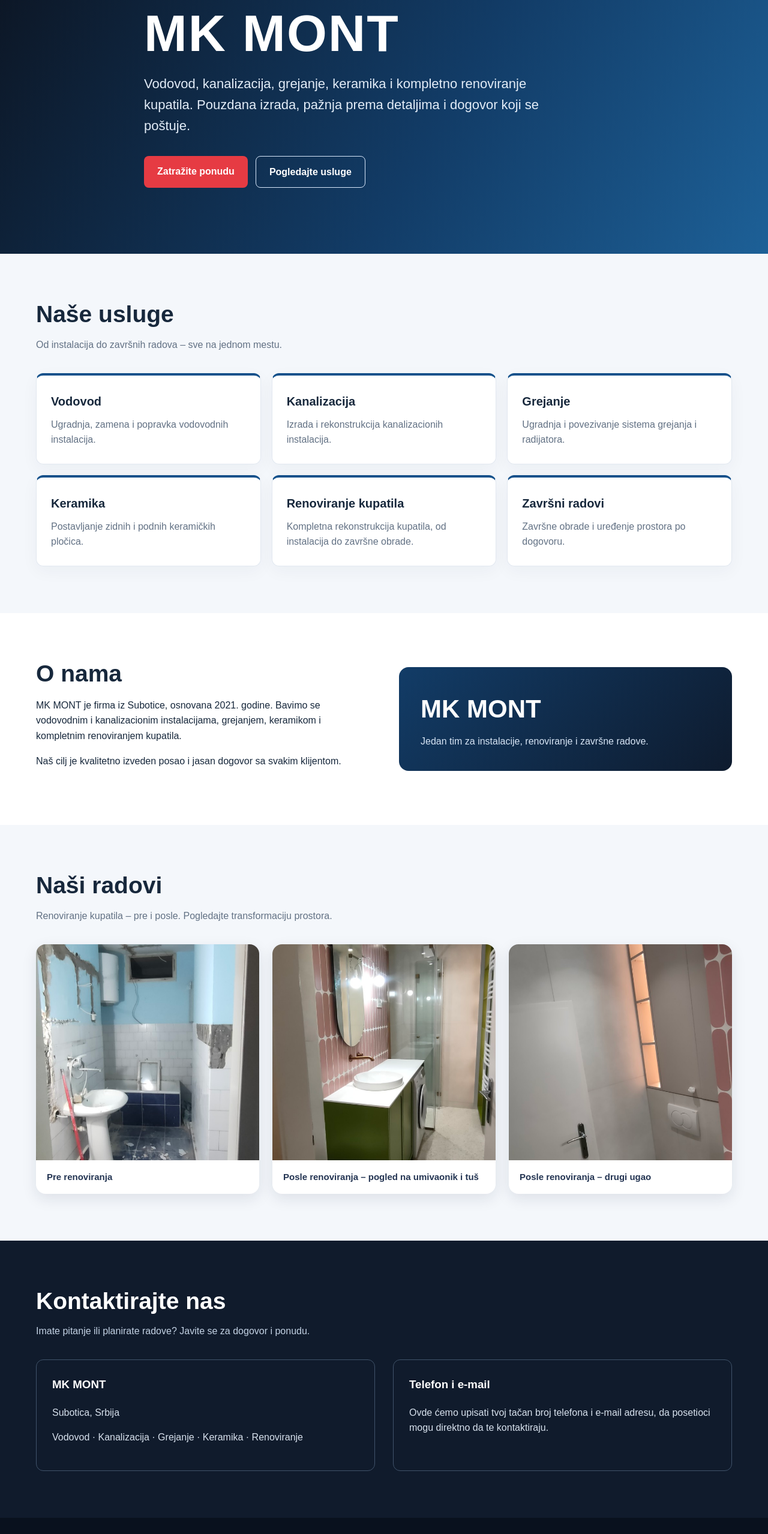
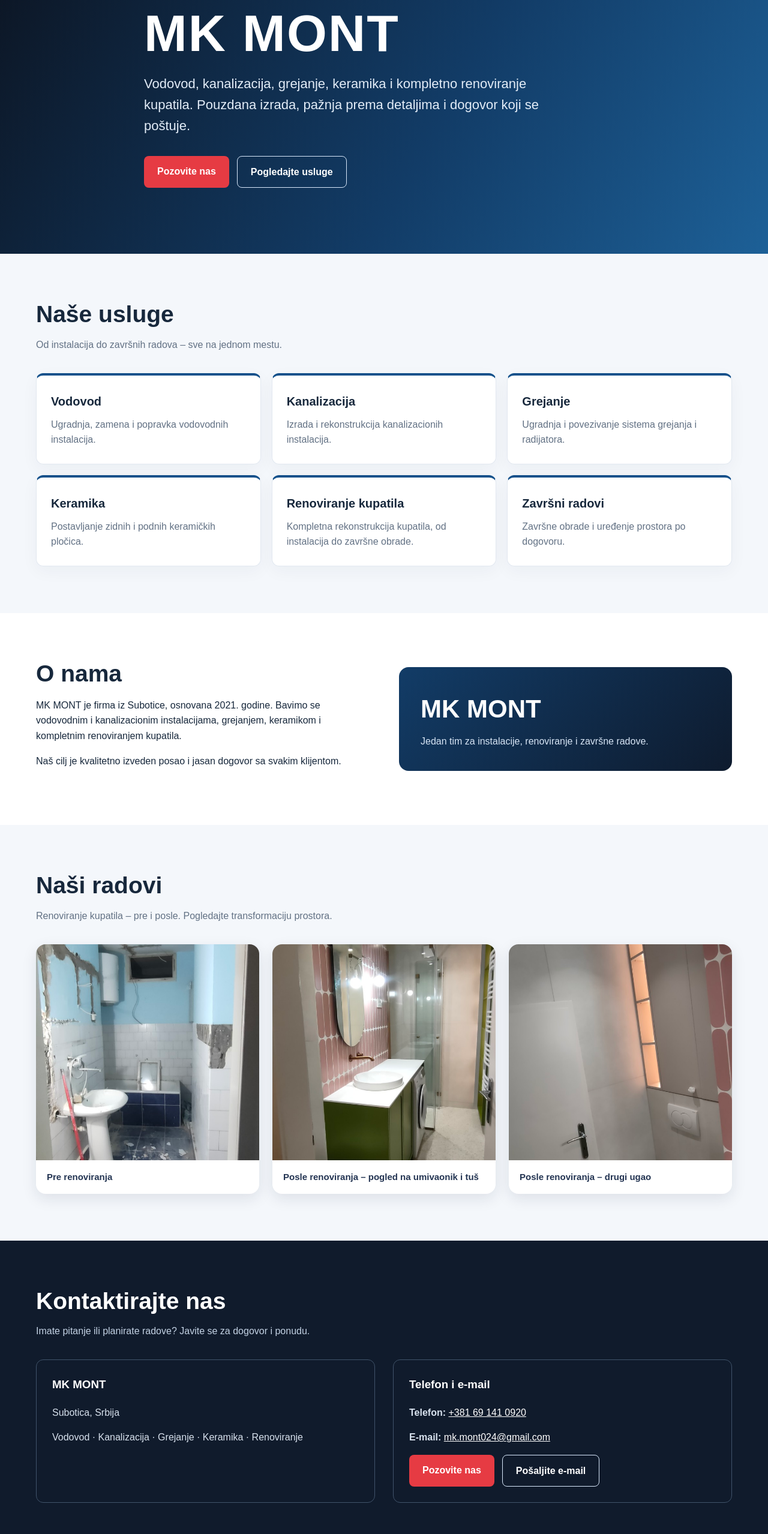
Before and after one commit to mkmont024-create/mk-mont, a plain HTML site: page index.html in a window 1280 px wide. Shown: the part 240-2797 px from the top of the page at 60% size. Drawn offline with Linux system fonts and the light colour scheme.

Commit message:
Update index.html

```diff
--- a/index.html
+++ b/index.html
@@ -21,10 +21,10 @@
 <body>
 <header class="site-header"><div class="wrap header-inner"><a class="brand" href="#pocetna" aria-label="MK MONT početna"><img src="1000030345.png" alt="MK MONT logo"></a><nav class="menu" aria-label="Glavni meni"><a href="#usluge">Usluge</a><a href="#o-nama">O nama</a><a href="#radovi">Naši radovi</a><a href="#kontakt">Kontakt</a></nav></div></header>
 <main>
-<section class="hero" id="pocetna"><div class="wrap hero-content"><div class="eyebrow">Subotica · Od 2021. godine</div><h1>MK MONT</h1><p>Vodovod, kanalizacija, grejanje, keramika i kompletno renoviranje kupatila. Pouzdana izrada, pažnja prema detaljima i dogovor koji se poštuje.</p><div class="actions"><a class="btn btn-red" href="#kontakt">Zatražite ponudu</a><a class="btn btn-outline" href="#usluge">Pogledajte usluge</a></div></div></section>
+<section class="hero" id="pocetna"><div class="wrap hero-content"><div class="eyebrow">Subotica · Od 2021. godine</div><h1>MK MONT</h1><p>Vodovod, kanalizacija, grejanje, keramika i kompletno renoviranje kupatila. Pouzdana izrada, pažnja prema detaljima i dogovor koji se poštuje.</p><div class="actions"><a class="btn btn-red" href="tel:+381691410920">Pozovite nas</a><a class="btn btn-outline" href="#usluge">Pogledajte usluge</a></div></div></section>
 <section class="section section-soft" id="usluge"><div class="wrap"><h2>Naše usluge</h2><p class="lead">Od instalacija do završnih radova – sve na jednom mestu.</p><div class="cards"><article class="card"><h3>Vodovod</h3><p>Ugradnja, zamena i popravka vodovodnih instalacija.</p></article><article class="card"><h3>Kanalizacija</h3><p>Izrada i rekonstrukcija kanalizacionih instalacija.</p></article><article class="card"><h3>Grejanje</h3><p>Ugradnja i povezivanje sistema grejanja i radijatora.</p></article><article class="card"><h3>Keramika</h3><p>Postavljanje zidnih i podnih keramičkih pločica.</p></article><article class="card"><h3>Renoviranje kupatila</h3><p>Kompletna rekonstrukcija kupatila, od instalacija do završne obrade.</p></article><article class="card"><h3>Završni radovi</h3><p>Završne obrade i uređenje prostora po dogovoru.</p></article></div></div></section>
 <section class="section" id="o-nama"><div class="wrap about-grid"><div><h2>O nama</h2><p>MK MONT je firma iz Subotice, osnovana 2021. godine. Bavimo se vodovodnim i kanalizacionim instalacijama, grejanjem, keramikom i kompletnim renoviranjem kupatila.</p><p>Naš cilj je kvalitetno izveden posao i jasan dogovor sa svakim klijentom.</p></div><div class="about-panel"><strong>MK MONT</strong><p>Jedan tim za instalacije, renoviranje i završne radove.</p></div></div></section>
 <section class="section section-soft" id="radovi"><div class="wrap"><h2>Naši radovi</h2><p class="lead">Renoviranje kupatila – pre i posle. Pogledajte transformaciju prostora.</p><div class="project-gallery"><figure class="project-photo"><a href="1000028208.jpg" target="_blank" rel="noopener" aria-label="Uvećaj fotografiju kupatila pre renoviranja"><img src="1000028208.jpg" alt="Kupatilo pre renoviranja" loading="lazy"></a><figcaption>Pre renoviranja</figcaption></figure><figure class="project-photo"><a href="1000031690.jpg" target="_blank" rel="noopener" aria-label="Uvećaj fotografiju završenog kupatila"><img src="1000031690.jpg" alt="Renovirano kupatilo sa zelenim ormarićem, umivaonikom i tušem" loading="lazy"></a><figcaption>Posle renoviranja – pogled na umivaonik i tuš</figcaption></figure><figure class="project-photo"><a href="1000031694.jpg" target="_blank" rel="noopener" aria-label="Uvećaj drugi pogled na završeno kupatilo"><img src="1000031694.jpg" alt="Renovirano kupatilo sa ugradnim ormarićem i toaletom" loading="lazy"></a><figcaption>Posle renoviranja – drugi ugao</figcaption></figure></div></div></section>
-<section class="section contact" id="kontakt"><div class="wrap"><h2>Kontaktirajte nas</h2><p class="lead">Imate pitanje ili planirate radove? Javite se za dogovor i ponudu.</p><div class="contact-grid"><div class="contact-box"><h3>MK MONT</h3><p>Subotica, Srbija</p><p>Vodovod · Kanalizacija · Grejanje · Keramika · Renoviranje</p></div><div class="contact-box"><h3>Telefon i e-mail</h3><p>Ovde ćemo upisati tvoj tačan broj telefona i e-mail adresu, da posetioci mogu direktno da te kontaktiraju.</p></div></div></div></section>
+<section class="section contact" id="kontakt"><div class="wrap"><h2>Kontaktirajte nas</h2><p class="lead">Imate pitanje ili planirate radove? Javite se za dogovor i ponudu.</p><div class="contact-grid"><div class="contact-box"><h3>MK MONT</h3><p>Subotica, Srbija</p><p>Vodovod · Kanalizacija · Grejanje · Keramika · Renoviranje</p></div><div class="contact-box"><h3>Telefon i e-mail</h3><p><strong>Telefon:</strong> <a href="tel:+381691410920">+381 69 141 0920</a></p><p><strong>E-mail:</strong> <a href="mailto:mk.mont024@gmail.com">mk.mont024@gmail.com</a></p><div class="actions"><a class="btn btn-red" href="tel:+381691410920">Pozovite nas</a><a class="btn btn-outline" href="mailto:mk.mont024@gmail.com">Pošaljite e-mail</a></div></div></div></div></section>
 </main><footer class="footer"><div class="wrap footer-inner"><span>© <span id="year">2026</span> MK MONT. Sva prava zadržana.</span><span>Subotica, Srbija</span></div></footer><script>document.getElementById('year').textContent=new Date().getFullYear();</script>
 </body></html>
```
